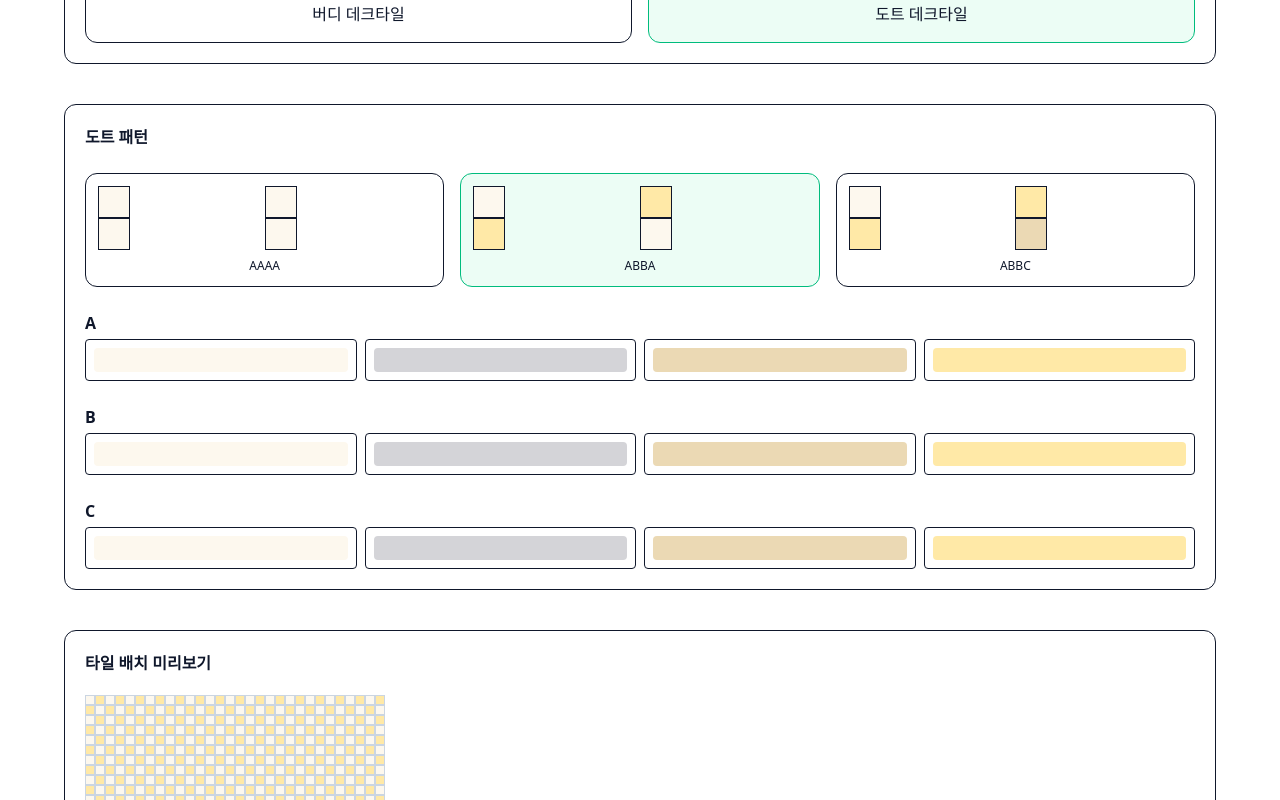
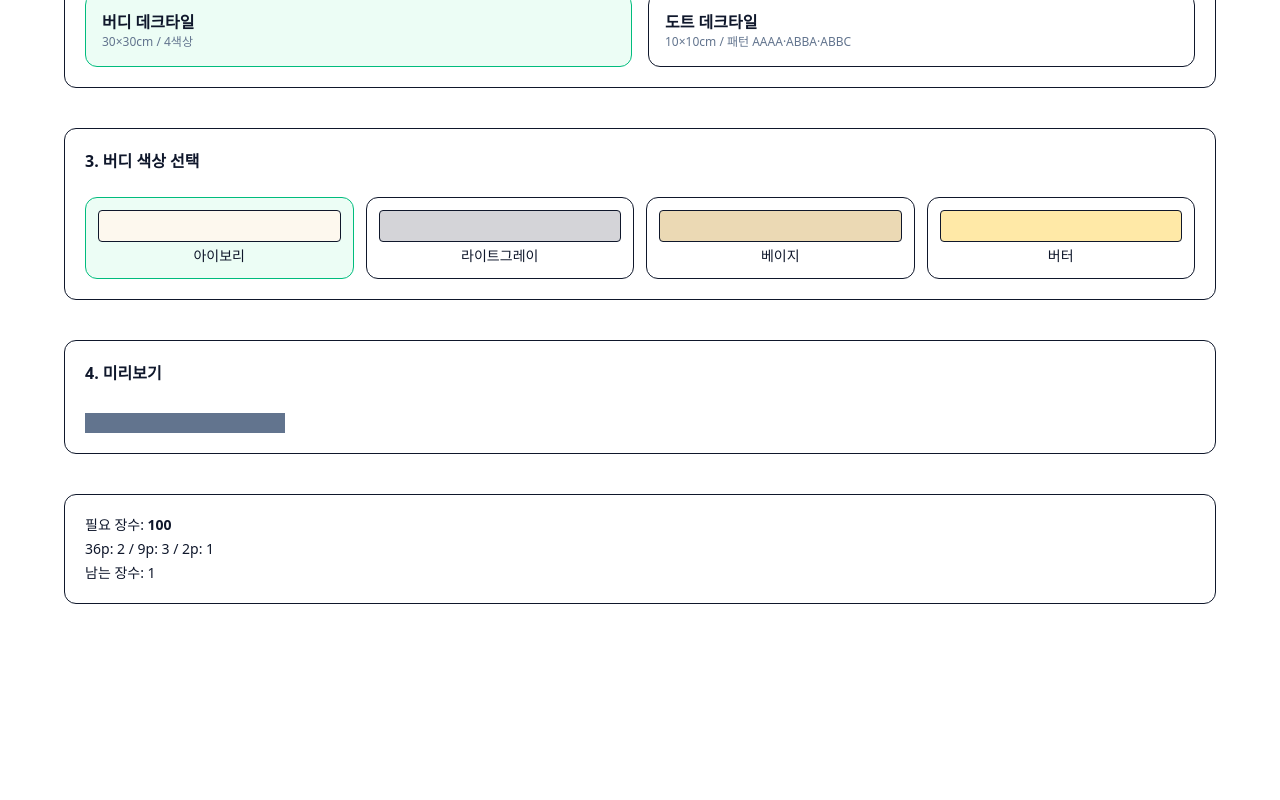
Before and after one commit to kimtwoo95-png/deck-tile-simulator-FINAL, a Next.js app: page / in a window 1280 px wide. Shown: the part 340-1140 px from the top of the page. After the commit the page ends 984 px from the top, so only its background shows below. Built offline with nearby package versions, Linux system fonts and the light colour scheme.

Commit message:
final: ALIVES tile calculator UI & logic

```diff
--- a/app/page.tsx
+++ b/app/page.tsx
@@ -5,21 +5,25 @@ import { useState } from 'react';
 /* =====================================================
    타입
 ===================================================== */
-type TileType = 'buddy' | 'dot';
+type ProductType = 'buddy' | 'dot';
+type BuddyColor = 'ivory' | 'lightgray' | 'beige' | 'butter';
+type DotColor = BuddyColor;
 type DotPattern = 'AAAA' | 'ABBA' | 'ABBC';
-type ColorKey = 'ivory' | 'lightgray' | 'beige' | 'butter';
 
 /* =====================================================
    색상 정의
 ===================================================== */
-const COLORS: { key: ColorKey; label: string; hex: string }[] = [
-  { key: 'ivory', label: '아이보리', hex: '#FDF8EE' },
-  { key: 'lightgray', label: '라이트 그레이', hex: '#D4D4D8' },
-  { key: 'beige', label: '베이지', hex: '#EBD9B4' },
-  { key: 'butter', label: '버터', hex: '#FFE9A7' },
-];
+const COLORS: Record<BuddyColor, { label: string; hex: string }> = {
+  ivory: { label: '아이보리', hex: '#FDF8EE' },
+  lightgray: { label: '라이트그레이', hex: '#D4D4D8' },
+  beige: { label: '베이지', hex: '#EBD9B4' },
+  butter: { label: '버터', hex: '#FFE9A7' },
+};
 
-const DOT_PATTERNS: Record<DotPattern, ('A' | 'B' | 'C')[]> = {
+/* =====================================================
+   도트 패턴 (2x2)
+===================================================== */
+const DOT_PATTERN: Record<DotPattern, ('A' | 'B' | 'C')[]> = {
   AAAA: ['A', 'A', 'A', 'A'],
   ABBA: ['A', 'B', 'B', 'A'],
   ABBC: ['A', 'B', 'B', 'C'],
@@ -28,208 +32,204 @@ const DOT_PATTERNS: Record<DotPattern, ('A' | 'B' | 'C')[]> = {
 /* =====================================================
    박스 계산
 ===================================================== */
-function calcPacks(total: number, packs: number[]) {
+function calcPacks(total: number, sizes: number[]) {
+  const sorted = [...sizes].sort((a, b) => b - a);
   const result: Record<number, number> = {};
   let remain = total;
 
-  packs.forEach((size) => {
-    result[size] = Math.floor(remain / size);
-    remain -= result[size] * size;
-  });
-
-  if (remain > 0) {
-    result[packs[packs.length - 1]] += 1;
+  for (const s of sorted) {
+    result[s] = Math.floor(remain / s);
+    remain -= result[s] * s;
   }
 
-  const totalPieces = packs.reduce(
-    (s, p) => s + p * (result[p] || 0),
+  if (remain > 0) result[sorted[sorted.length - 1]] += 1;
+
+  const totalPieces = Object.entries(result).reduce(
+    (sum, [k, v]) => sum + Number(k) * v,
     0
   );
 
-  return { result, totalPieces, leftover: totalPieces - total };
+  return {
+    result,
+    totalPieces,
+    leftover: totalPieces - total,
+  };
 }
 
 /* =====================================================
    페이지
 ===================================================== */
 export default function Page() {
-  const [tileType, setTileType] = useState<TileType>('dot');
-
   const [width, setWidth] = useState(300);
   const [height, setHeight] = useState(300);
+  const [product, setProduct] = useState<ProductType>('buddy');
 
-  const [buddyColor, setBuddyColor] = useState<ColorKey>('ivory');
+  const [buddyColor, setBuddyColor] = useState<BuddyColor>('ivory');
 
-  const [pattern, setPattern] = useState<DotPattern>('ABBA');
-  const [colorA, setColorA] = useState<ColorKey>('ivory');
-  const [colorB, setColorB] = useState<ColorKey>('butter');
-  const [colorC, setColorC] = useState<ColorKey>('beige');
+  const [pattern, setPattern] = useState<DotPattern>('AAAA');
+  const [colorA, setColorA] = useState<DotColor>('ivory');
+  const [colorB, setColorB] = useState<DotColor>('beige');
+  const [colorC, setColorC] = useState<DotColor>('butter');
 
   /* 계산 */
-  const tileSize = tileType === 'buddy' ? 30 : 10;
-  const x = Math.ceil(width / tileSize);
-  const y = Math.ceil(height / tileSize);
-  const needed = x * y;
+  const buddyX = Math.ceil(width / 30);
+  const buddyY = Math.ceil(height / 30);
+  const buddyNeed = buddyX * buddyY;
+  const buddyPack = calcPacks(buddyNeed, [36, 9, 2]);
 
-  const packs =
-    tileType === 'buddy'
-      ? calcPacks(needed, [36, 9, 2])
-      : calcPacks(needed, [120, 40]);
+  const dotX = Math.ceil(width / 10);
+  const dotY = Math.ceil(height / 10);
+  const dotNeed = dotX * dotY;
+  const dotPack = calcPacks(dotNeed, [120, 40]);
 
-  /* 미리보기 제한 */
-  const PREVIEW_LIMIT = 40;
-  const px = Math.min(x, PREVIEW_LIMIT);
-  const py = Math.min(y, PREVIEW_LIMIT);
-  const TILE_PX = tileType === 'buddy' ? 20 : 10;
+  const getDotColor = (s: 'A' | 'B' | 'C') =>
+    s === 'A' ? COLORS[colorA].hex : s === 'B' ? COLORS[colorB].hex : COLORS[colorC].hex;
 
-  const colorMap = Object.fromEntries(
-    COLORS.map((c) => [c.key, c.hex])
-  );
+  /* =====================================================
+     UI
+  ===================================================== */
+  return (
+    <div className="min-h-screen bg-white px-4 py-10 text-slate-900">
+      <div className="max-w-6xl mx-auto space-y-10">
 
-  const getDotColor = (i: number) => {
-    const cx = i % px;
-    const cy = Math.floor(i / px);
-    const idx = (cy % 2) * 2 + (cx % 2);
-    const sym = DOT_PATTERNS[pattern][idx];
-    if (sym === 'A') return colorMap[colorA];
-    if (sym === 'B') return colorMap[colorB];
-    return colorMap[colorC];
-  };
-
-  return (
-    <div className="min-h-screen bg-white px-4 py-8 text-slate-900">
-      <div className="max-w-6xl mx-auto space-y-10">
+        {/* 타이틀 */}
         <h1 className="text-3xl font-black text-emerald-700">
           ALIVES 타일 계산기
         </h1>
 
-        {/* 공간 크기 */}
+        {/* 1. 공간 크기 */}
         <section className="border rounded-xl p-5 space-y-3">
-          <h2 className="font-semibold">공간 크기 (cm)</h2>
+          <h2 className="font-semibold">1. 공간 크기 (cm)</h2>
           <div className="flex gap-3">
             <input
               type="number"
               value={width}
               onChange={(e) => setWidth(+e.target.value)}
               className="border rounded px-3 py-2 w-full"
-              placeholder="가로"
+              placeholder="가로(cm)"
             />
             <input
               type="number"
               value={height}
               onChange={(e) => setHeight(+e.target.value)}
               className="border rounded px-3 py-2 w-full"
-              placeholder="세로"
+              placeholder="세로(cm)"
             />
           </div>
         </section>
 
-        {/* 타일 종류 */}
+        {/* 2. 타일 종류 */}
         <section className="border rounded-xl p-5">
-          <h2 className="font-semibold mb-3">타일 종류</h2>
+          <h2 className="font-semibold mb-3">2. 데크타일 종류</h2>
           <div className="grid grid-cols-2 gap-4">
-            {(['buddy', 'dot'] as TileType[]).map((t) => (
+            {(['buddy', 'dot'] as ProductType[]).map((t) => (
               <button
                 key={t}
-                onClick={() => setTileType(t)}
-                className={`border rounded-xl p-4 ${
-                  tileType === t
+                onClick={() => setProduct(t)}
+                className={`border rounded-xl p-4 text-left ${
+                  product === t
                     ? 'border-emerald-500 bg-emerald-50'
-                    : ''
+                    : 'hover:border-emerald-300'
                 }`}
               >
+                <div className="font-bold">
                   {t === 'buddy' ? '버디 데크타일' : '도트 데크타일'}
+                </div>
+                <div className="text-xs text-slate-500">
+                  {t === 'buddy' ? '30×30cm / 4색상' : '10×10cm / 패턴 AAAA·ABBA·ABBC'}
+                </div>
               </button>
             ))}
           </div>
         </section>
 
-        {/* 옵션 */}
+        {/* 3. 옵션 */}
         <section className="border rounded-xl p-5 space-y-6">
-          {tileType === 'buddy' && (
+          {/* 버디 색상 */}
+          {product === 'buddy' && (
             <>
-              <h2 className="font-semibold">버디 색상</h2>
-              <div className="grid grid-cols-4 gap-3">
-                {COLORS.map((c) => (
+              <h2 className="font-semibold">3. 버디 색상 선택</h2>
+              <div className="grid grid-cols-2 sm:grid-cols-4 gap-3">
+                {(Object.keys(COLORS) as BuddyColor[]).map((c) => (
                   <button
-                    key={c.key}
-                    onClick={() => setBuddyColor(c.key)}
-                    className={`border rounded-lg p-3 ${
-                      buddyColor === c.key
-                        ? 'border-emerald-500'
+                    key={c}
+                    onClick={() => setBuddyColor(c)}
+                    className={`border rounded-xl p-3 text-sm ${
+                      buddyColor === c
+                        ? 'border-emerald-500 bg-emerald-50'
                         : ''
                     }`}
                   >
                     <div
-                      className="h-8 rounded"
-                      style={{ background: c.hex }}
+                      className="h-8 rounded border mb-1"
+                      style={{ backgroundColor: COLORS[c].hex }}
                     />
-                    <div className="text-xs mt-1">{c.label}</div>
+                    {COLORS[c].label}
                   </button>
                 ))}
               </div>
             </>
           )}
 
-          {tileType === 'dot' && (
+          {/* 도트 패턴 & 색상 */}
+          {product === 'dot' && (
             <>
-              <h2 className="font-semibold">도트 패턴</h2>
+              <h2 className="font-semibold">3. 도트 패턴</h2>
               <div className="grid grid-cols-3 gap-4">
-                {(Object.keys(DOT_PATTERNS) as DotPattern[]).map(
-                  (p) => (
+                {(Object.keys(DOT_PATTERN) as DotPattern[]).map((p) => (
                   <button
                     key={p}
                     onClick={() => setPattern(p)}
                     className={`border rounded-xl p-3 ${
-                        pattern === p
-                          ? 'border-emerald-500 bg-emerald-50'
-                          : ''
+                      pattern === p ? 'border-emerald-500 bg-emerald-50' : ''
                     }`}
                   >
                     <div className="grid grid-cols-2">
-                        {DOT_PATTERNS[p].map((s, i) => (
+                      {DOT_PATTERN[p].map((s, i) => (
                         <div
                           key={i}
                           className="w-8 h-8 border"
-                            style={{
-                              background:
-                                s === 'A'
-                                  ? colorMap[colorA]
-                                  : s === 'B'
-                                  ? colorMap[colorB]
-                                  : colorMap[colorC],
-                            }}
+                          style={{ backgroundColor: getDotColor(s) }}
                         />
                       ))}
                     </div>
-                      <div className="text-xs mt-2">{p}</div>
+                    <div className="text-xs mt-1 font-semibold">{p}</div>
                   </button>
-                  )
-                )}
+                ))}
               </div>
 
-              {(['A', 'B', 'C'] as const).map((k) => (
-                <div key={k}>
-                  <div className="font-semibold mb-1">{k}</div>
-                  <div className="grid grid-cols-4 gap-2">
-                    {COLORS.map((c) => (
+              {(['A', 'B', 'C'] as const).map((slot) => (
+                <div key={slot}>
+                  <div className="font-semibold mb-1">색상 {slot}</div>
+                  <div className="grid grid-cols-2 sm:grid-cols-4 gap-2">
+                    {(Object.keys(COLORS) as DotColor[]).map((c) => {
+                      const selected =
+                        (slot === 'A' && colorA === c) ||
+                        (slot === 'B' && colorB === c) ||
+                        (slot === 'C' && colorC === c);
+
+                      return (
                         <button
-                        key={c.key}
+                          key={c}
                           onClick={() =>
-                          k === 'A'
-                            ? setColorA(c.key)
-                            : k === 'B'
-                            ? setColorB(c.key)
-                            : setColorC(c.key)
+                            slot === 'A'
+                              ? setColorA(c)
+                              : slot === 'B'
+                              ? setColorB(c)
+                              : setColorC(c)
                           }
-                        className="border rounded p-2"
+                          className={`border rounded-xl p-2 text-xs ${
+                            selected ? 'border-emerald-500 bg-emerald-50' : ''
+                          }`}
                         >
                           <div
-                          className="h-6 rounded"
-                          style={{ background: c.hex }}
+                            className="h-6 rounded border mb-1"
+                            style={{ backgroundColor: COLORS[c].hex }}
                           />
+                          {COLORS[c].label}
                         </button>
-                    ))}
+                      );
+                    })}
                   </div>
                 </div>
               ))}
@@ -237,42 +237,63 @@ export default function Page() {
           )}
         </section>
 
-        {/* 미리보기 */}
+        {/* 4. 미리보기 */}
         <section className="border rounded-xl p-5">
-          <h2 className="font-semibold mb-3">타일 배치 미리보기</h2>
+          <h2 className="font-semibold mb-3">4. 미리보기</h2>
 
+          {product === 'buddy' && (
             <div
               className="inline-grid"
-            style={{
-              gridTemplateColumns: `repeat(${px}, ${TILE_PX}px)`,
-            }}
+              style={{ gridTemplateColumns: `repeat(${Math.min(buddyX, 30)}, 20px)` }}
             >
-            {Array.from({ length: px * py }).map((_, i) => (
+              {Array.from({ length: Math.min(buddyX * buddyY, 900) }).map((_, i) => (
                 <div
                   key={i}
-                className="border border-slate-300"
-                style={{
-                  width: TILE_PX,
-                  height: TILE_PX,
-                  background:
-                    tileType === 'buddy'
-                      ? colorMap[buddyColor]
-                      : getDotColor(i),
-                }}
+                  className="border border-slate-500"
+                  style={{ backgroundColor: COLORS[buddyColor].hex }}
                 />
               ))}
             </div>
+          )}
+
+          {product === 'dot' && (
+            <div
+              className="inline-grid"
+              style={{ gridTemplateColumns: `repeat(${Math.min(dotX, 40)}, 10px)` }}
+            >
+              {Array.from({ length: Math.min(dotX * dotY, 1600) }).map((_, i) => {
+                const x = i % dotX;
+                const y = Math.floor(i / dotX);
+                const idx = (y % 2) * 2 + (x % 2);
+                return (
+                  <div
+                    key={i}
+                    className="border border-slate-400"
+                    style={{ backgroundColor: getDotColor(DOT_PATTERN[pattern][idx]) }}
+                  />
+                );
+              })}
+            </div>
+          )}
         </section>
 
-        {/* 결과 */}
+        {/* 5. 수량 & 박스 */}
         <section className="border rounded-xl p-5 text-sm space-y-1">
-          <div>필요 수량: {needed}</div>
-          {Object.entries(packs.result).map(([k, v]) => (
-            <div key={k}>
-              {k}p: {v}
-            </div>
-          ))}
-          <div>남는 수량: {packs.leftover}</div>
+          {product === 'buddy' && (
+            <>
+              <div>필요 장수: <b>{buddyNeed}</b></div>
+              <div>36p: {buddyPack.result[36]} / 9p: {buddyPack.result[9]} / 2p: {buddyPack.result[2]}</div>
+              <div>남는 장수: {buddyPack.leftover}</div>
+            </>
+          )}
+
+          {product === 'dot' && (
+            <>
+              <div>필요 개수: <b>{dotNeed}</b></div>
+              <div>120p: {dotPack.result[120]} / 40p: {dotPack.result[40]}</div>
+              <div>남는 수량: {dotPack.leftover}</div>
+            </>
+          )}
         </section>
       </div>
     </div>
```
Lines whose indentation alone changed are shown as unchanged.
